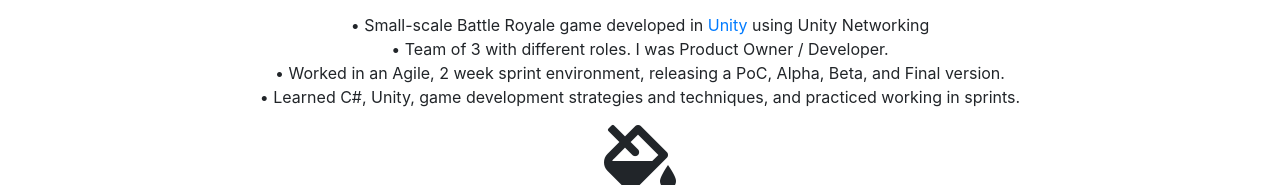
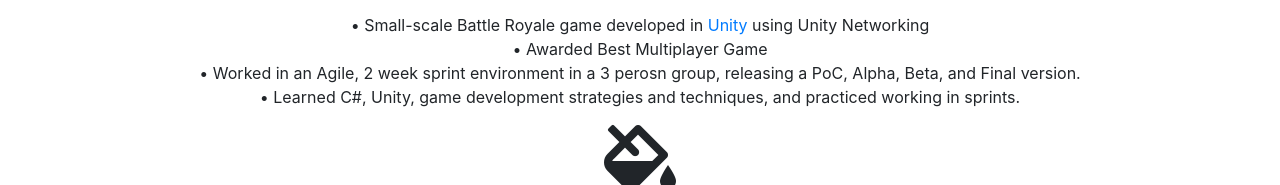
Before and after one commit to jvanvurenj/jvanvurenj.github.io, a plain HTML site: page index.html in a window 1280 px wide. Shown: the part 615-800 px from the top of the page. Drawn offline with nearby package versions, Linux system fonts and the light colour scheme.

Commit message:
Update index.html

```diff
--- a/index.html
+++ b/index.html
@@ -61,10 +61,10 @@
                         • Small-scale Battle Royale game developed in <a href="https://unity.com/">Unity</a> using Unity Networking
                     </li>
                     <li>
-                        • Team of 3 with different roles. I was Product Owner / Developer.
+                        • Awarded Best Multiplayer Game
                     </li>
                     <li>
-                        • Worked in an Agile, 2 week sprint environment, releasing a PoC, Alpha, Beta, and Final version.
+                        • Worked in an Agile, 2 week sprint environment in a 3 perosn group, releasing a PoC, Alpha, Beta, and Final version.
                     </li>
                     <li>
                         • Learned C#, Unity, game development strategies and techniques, and practiced working in sprints.
```
